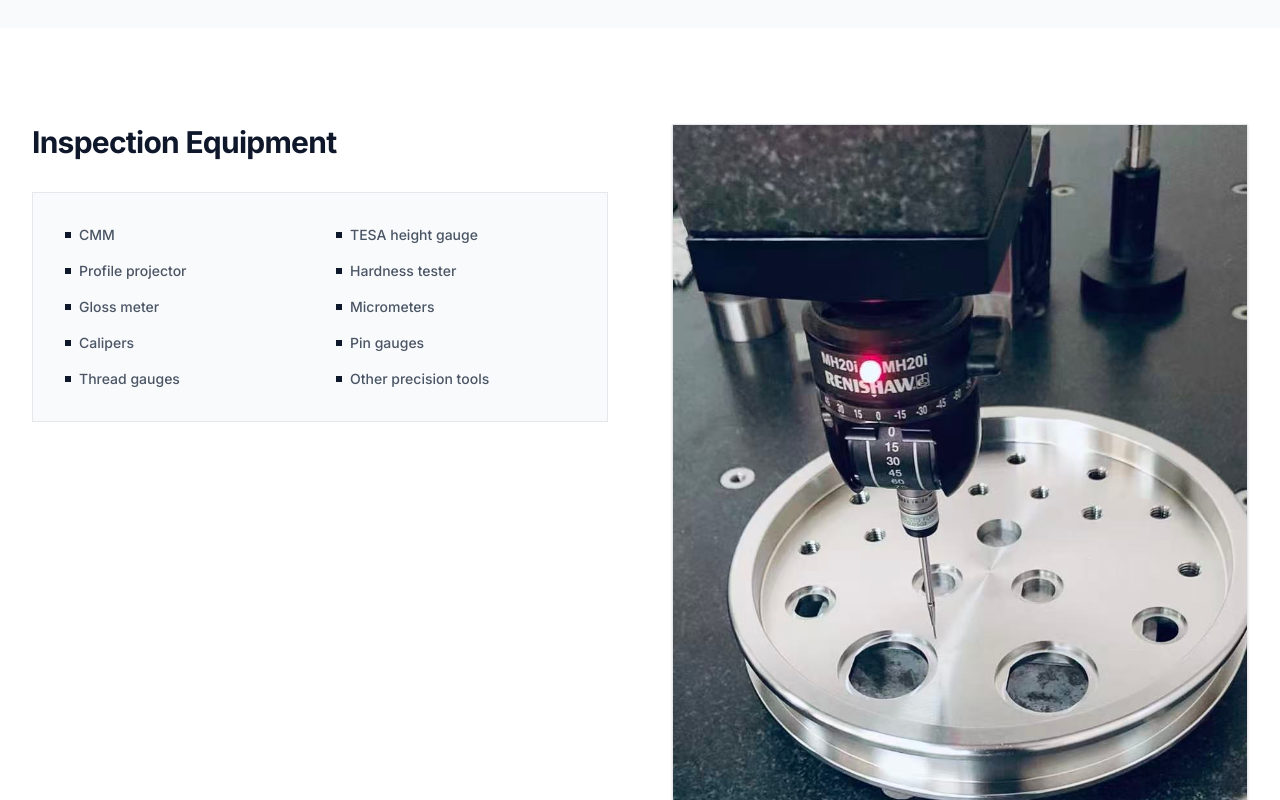
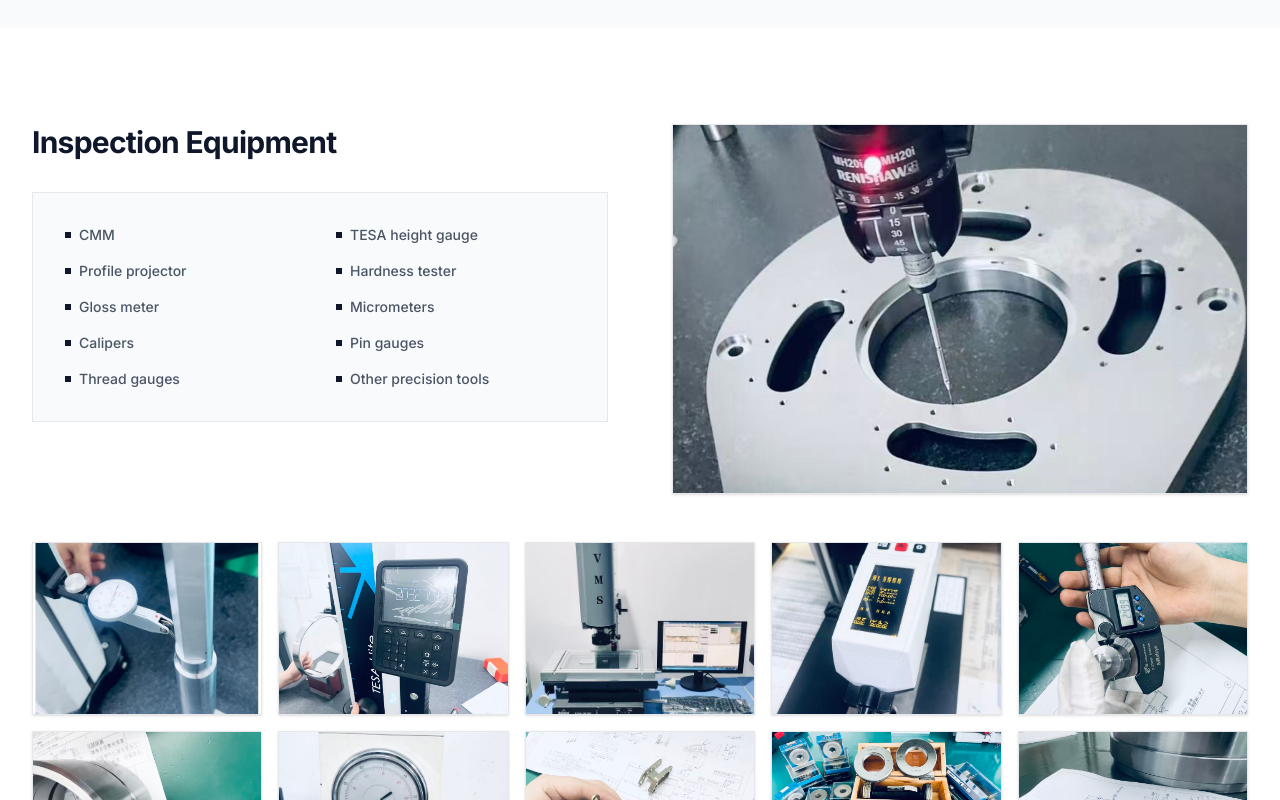
Before and after one commit to samlau0086/hongyuan, a React (Vite) app: page /quality in a window 1280 px wide. Shown: the part 1340-2140 px from the top of the page. Built offline with nearby package versions, Linux system fonts and the light colour scheme.

Commit message:
Quality 页面 Inspection Equipment 右侧主图已从： /quality/1-CMM%20inspect%204.jpg 替换为： /quality/inspection-equipment.png

```diff
--- a/src/pages/Quality.tsx
+++ b/src/pages/Quality.tsx
@@ -108,8 +108,8 @@ export default function Quality() {
 
             <div className="overflow-hidden border border-gray-200 bg-gray-100 shadow-sm">
               <img
-                src="/quality/1-CMM%20inspect%204.jpg"
-                alt="CMM inspection equipment"
+                src="/quality/inspection-equipment.png"
+                alt="Inspection equipment"
                 className="h-full min-h-[360px] w-full object-cover"
               />
             </div>
```
Also changed, not shown: public/quality/inspection-equipment.png (added).
